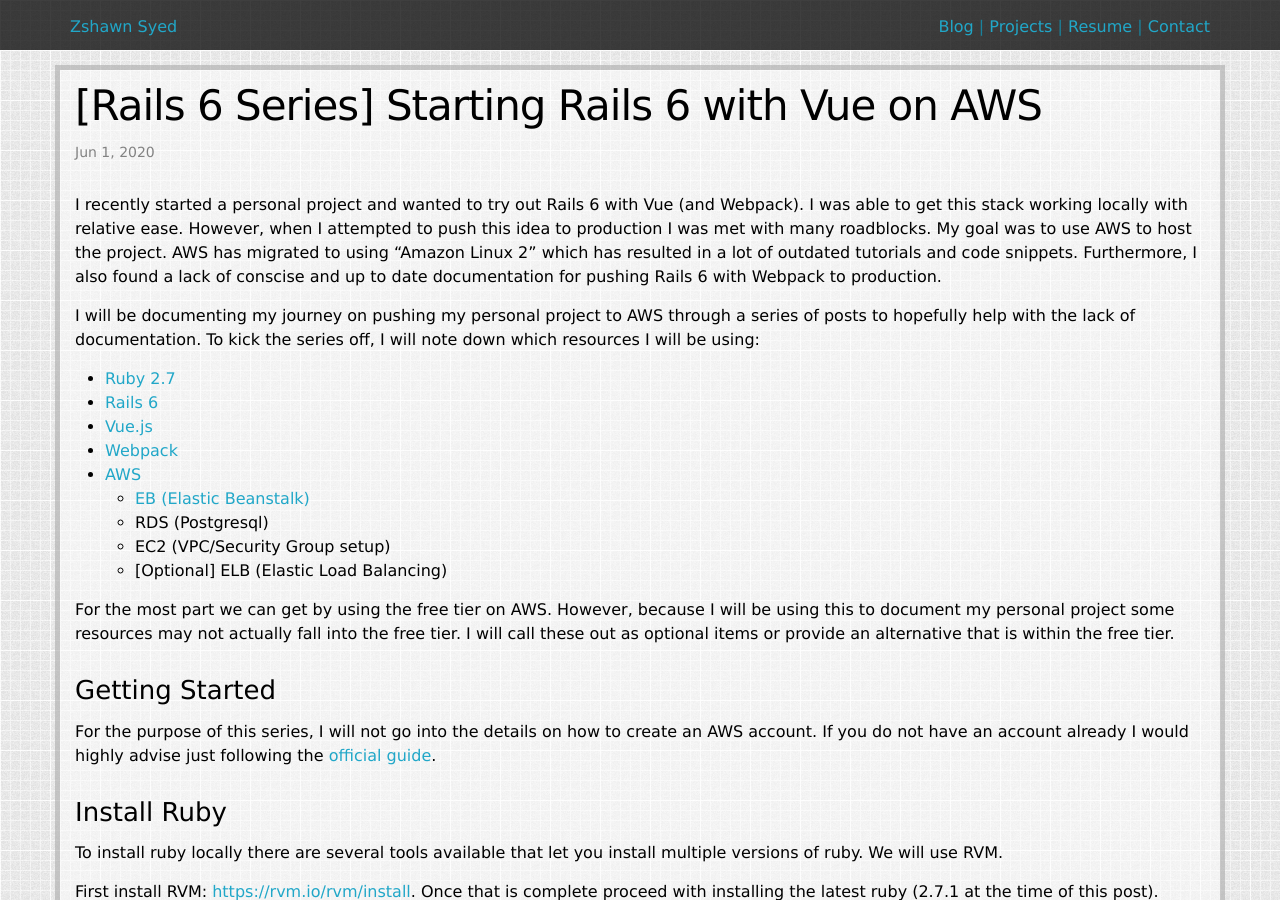
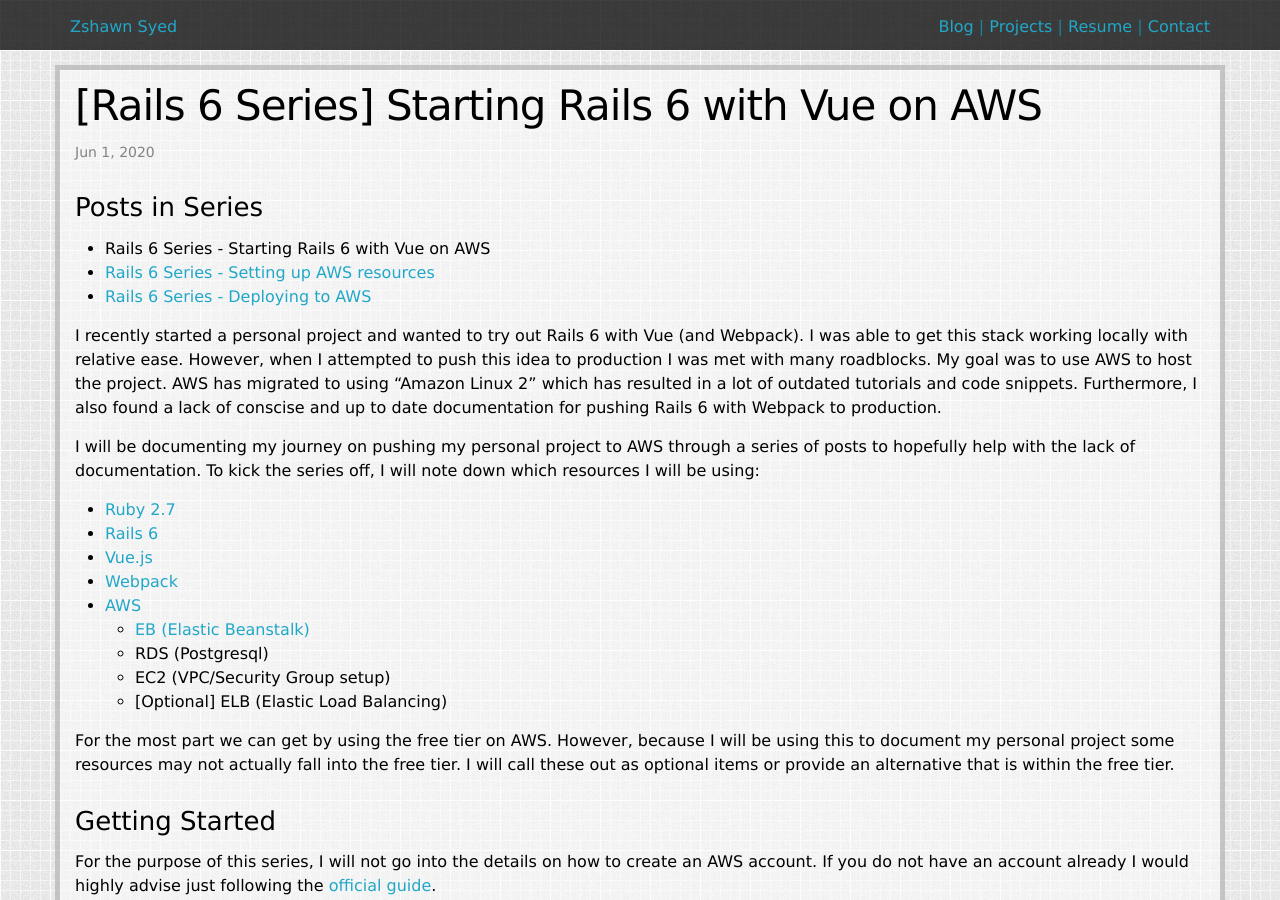
Before and after one commit to zsyed91/zsyed91.github.io, a Jekyll site: the page built from _posts/2020-06-01-starting-rails-6-vue-on-aws.markdown, in a window 1280 px wide and 900 px high. Built offline with Jekyll 4.4.1, drawn with Linux system fonts in a browser that asks for light colours.

Commit message:
Adding Rails 6 series at the top of each post

```diff
--- a/_posts/2020-06-01-starting-rails-6-vue-on-aws.markdown
+++ b/_posts/2020-06-01-starting-rails-6-vue-on-aws.markdown
@@ -3,6 +3,13 @@
 title: "[Rails 6 Series] Starting Rails 6 with Vue on AWS"
 summary: This is the first post of a series on launching a Rails 6 app with Vue/Webpack on AWS.
 ---
+
+<h3 class="no_toc">
+Posts in Series
+</h3>
+* Rails 6 Series - Starting Rails 6 with Vue on AWS
+* [Rails 6 Series - Setting up AWS resources](/2020/06/02/setting-up-aws/)
+* [Rails 6 Series - Deploying to AWS](/2020/06/10/deploying-to-aws)
 
 I recently started a personal project and wanted to try out Rails 6 with Vue (and Webpack). I was able to get this stack working locally with relative ease. However, when I attempted to push
 this idea to production I was met with many roadblocks. My goal was to use AWS to host the project. AWS has migrated to using "Amazon Linux 2" which has resulted in a lot of
```
Also changed, not shown: _posts/2020-06-02-setting-up-aws.markdown (+7 -0 lines).
